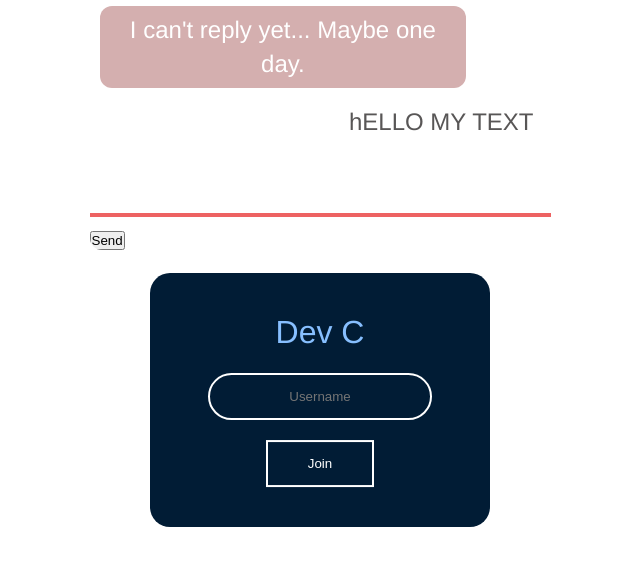
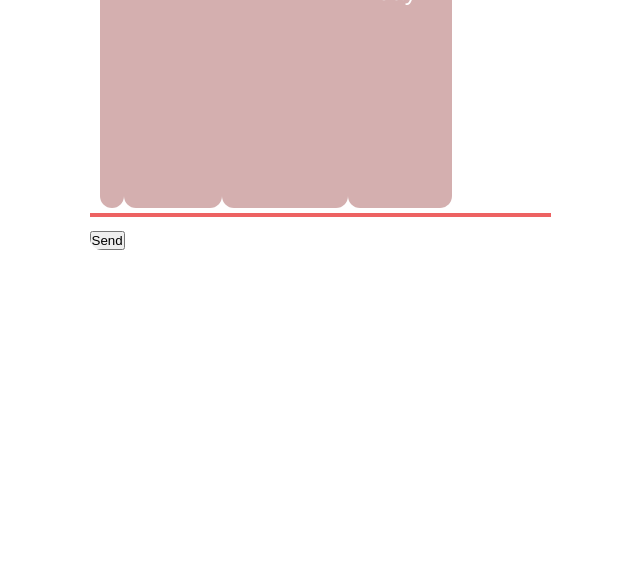
Before and after one commit to Cyebukayire/devc, a Vue app: page /chat in a window 1280 px wide. Shown: the top 566 px of the page, without its empty margins (320-960 px from the left). Built offline with nearby package versions, Linux system fonts and the light colour scheme.

Commit message:
fix: bugs

```diff
--- a/src/App.vue
+++ b/src/App.vue
@@ -1,15 +1,10 @@
 <template>
-  <Join/>
   <router-view/>
 </template>
 
 <script>
-import Join from './components/Join.vue'
 export default {
   name: 'App',
-  components: {
-    Join
-  }
 }
 </script>
 
--- a/src/router/index.js
+++ b/src/router/index.js
@@ -1,6 +1,6 @@
 import { createRouter, createWebHistory } from 'vue-router'
-import Join from '../components/Join'
-import Chat from '../components/Chat'
+import Join from '../views/Join'
+import Chat from '../views/Chat'
 
 const routes = [
     {
--- a/src/components/Chat.vue
+++ b/src/views/Chat.vue
@@ -167,7 +167,7 @@ body {
     position: relative;
     height: 418px;
     line-height: 1.4;
-    display: box;
+    display: flex;
 
     padding-left: 10px;
     padding-right: 10px;
--- a/src/components/Join.vue
+++ b/src/views/Join.vue
@@ -1,10 +1,13 @@
 <template>
     <div class="join">
-         <form class="box" method="">
+         <div class="box">
       <h1>Dev C</h1>
       <input type="text" name="" placeholder="Username">
-      <input type="submit" value="Join">
-    </form>
+      <router-link to="/chat">
+        <input type="submit" value="Join">
+      </router-link>
+
+    </div>
     </div>
 </template>
 
```
